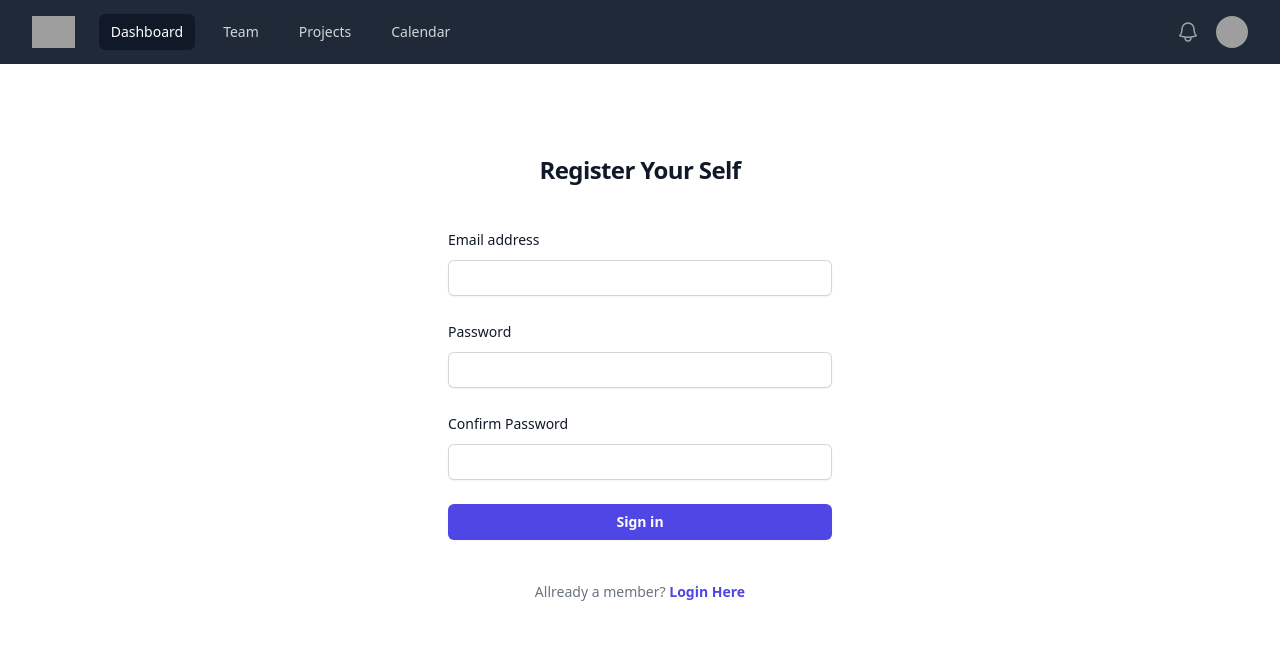
After one commit to Chiragkanani/Demo, a Node server app: page /register in a window 1280 px wide. The commit adds this page. Shown: the top 651 px of the page. Run offline with Node 20, Linux system fonts and the light colour scheme; some libraries are stand-ins or nearby versions; grey boxes are pictures that could not be loaded.

Commit message:
register

```diff
--- a/app/controllers/authController.js
+++ b/app/controllers/authController.js
@@ -1,10 +1,109 @@
 const logger = require("../config/logger")
+const conn = require("../config/mysql_connection");
+
+const bcrypt = require("bcrypt");
+const generate_unique_id = require("generate-unique-id");
+
 
 const authController = ()=>{
     return{
         getLoginForm(req,res){
             logger.info("Login form rendered")
             res.render("components/auth/login")
+        },
+        getRegisterForm(req,res){
+            res.render("components/auth/register")
+        },
+        async registerUser(req, res) {
+            try {
+                let salt = generate_unique_id({ length: 4 });
+                let activation_key = generate_unique_id({ length: 12 });
+
+                let result = await conn.query(
+                    `select id,status,active_pin from Users where email = '${req.body.email}'`
+                );
+                if (result[0].length >= 1) {
+                    if (result[0][0].status === "inActive") {
+                        let update = await conn.query(
+                            `update Users set created_at = CURRENT_TIMESTAMP  where email = '${req.body.email}'`
+                        );
+                        return res.send({
+                            success: true,
+                            alert:
+                                "You are Already Registered But Your Account is InActive Click Below link for Activate",
+                            activationLink: `http://localhost:3000/activateuser?email=${req.body.email}&activationKey=${result[0][0].active_pin}`,
+                        });
+                    }
+                    return res.send({
+                        success: false,
+                        alert: "Already User Exists with This email Try another one",
+                    });
+                } else {
+                    let detail = {
+                        email: req.body.email.trim(),
+                        password: await bcrypt.hash(req.body.password.trim() + salt, 10),
+                        salt: salt,
+                        status: "inActive",
+                        active_pin: activation_key,
+                    };
+                    let result = await conn.query("insert into Users SET ?", detail);
+                    if (result[0].affectedRows == 1) {
+                        return res.send({
+                            success: true,
+                            alert: "Click Below Link for Activate Your account",
+                            activationLink: `http://${req.hostname}:3000/activateuser?email=${req.body.email}&activationKey=${activation_key}`,
+                        });
+                    } else {
+                        return res.send({
+                            success: false,
+                            alert: "Something Went Wrong Try Again",
+                        });
+                    }
+                }
+            } catch (error) {
+                logger.error(error);
+            }
+        },
+        async activeUser(req, res) {
+            try {
+                let email = req.query.email;
+                let activation_key = req.query.activationKey;
+                let result = await conn.query(
+                    `select * from Users where email = '${email}'`
+                );
+                if (result[0].length >= 1) {
+                    if (activation_key == result[0][0].active_pin) {
+                        let datetime = new Date(result[0][0].created_at);
+                        let curdate = new Date();
+                        let diff = curdate - datetime;
+                        diff = parseInt(diff / (1000 * 60));
+
+                        if (diff < 120) {
+                            let active = await conn.query(
+                                `update Users set status = "Active" where email = '${email}'`
+                            );
+                            if (active[0].affectedRows >= 1) {
+                                return res.send(
+                                    "Your Account is Activated. You Can Login Now "
+                                );
+                            } else {
+                                return res.send("Something Went Wrong Try Again");
+                            }
+                        } else {
+                            let del = await conn.query(
+                                `delete from Users where email = '${email}'`
+                            );
+                            return res.send("Activation Link Expires Register Again");
+                        }
+                    } else {
+                        return res.send("Something Wrong in Activation Link!!!");
+                    }
+                } else {
+                    return res.send("Something Wrong in Activation Link!!!");
+                }
+            } catch (error) {
+                logger.error(error);
+            }
         }
     }
 }
--- a/package.json
+++ b/package.json
@@ -5,16 +5,20 @@
   "main": "server.js",
   "scripts": {
     "test": "echo \"Error: no test specified\" && exit 1",
-    "start":"nodemon"
+    "start": "nodemon"
   },
   "author": "chirag kanani",
   "license": "ISC",
   "dependencies": {
+    "bcrypt": "^5.1.1",
     "dotenv": "^16.4.5",
     "ejs": "^3.1.9",
     "express": "^4.18.3",
     "express-ejs-layouts": "^2.5.1",
     "express-session": "^1.18.0",
+    "generate-unique-id": "^2.0.3",
+    "jsonwebtoken": "^9.0.2",
+    "mysql2": "^3.9.3",
     "winston": "^3.13.0"
   }
 }
--- a/public/js/script.js
+++ b/public/js/script.js
@@ -0,0 +1,65 @@
+if (location.pathname == "/register") {
+    const submit_btn = document.querySelector("#submit-btn");
+    const registerform = document.querySelector("#registerform");
+    submit_btn.addEventListener("click", async (e) => {
+        e.preventDefault();
+        let data = new URLSearchParams(new FormData(registerform));
+        let responce = await fetch("/register", {
+            method: "post",
+            headers: {
+                "Content-Type": "application/x-www-form-urlencoded",
+            },
+            body: data,
+        });
+        responce = await responce.json();
+        if (!responce.success) {
+            Swal.fire({
+                icon: "error",
+                title: "Oops...",
+                text: responce.alert,
+            });
+        } else {
+            await Swal.fire({
+                icon: "success",
+                title: "You are Registered",
+                text: responce.alert,
+                showConfirmButton: false,
+                footer: `<a href="${responce.activationLink}" target= "_blank">${responce.activationLink}</a>`,
+            });
+            location.pathname = "/login";
+        }
+    });
+}
+
+if (location.pathname == "/login") {
+    const submit_btn = document.querySelector("#submit-btn");
+    const loginform = document.querySelector("#loginform");
+    submit_btn.addEventListener("click", async (e) => {
+        e.preventDefault();
+        let data = new URLSearchParams(new FormData(loginform));
+        let responce = await fetch("/login", {
+            method: "post",
+            headers: {
+                "Content-Type": "application/x-www-form-urlencoded",
+            },
+            body: data,
+        });
+        responce = await responce.json();
+        if (!responce.success) {
+            Swal.fire({
+                icon: "error",
+                title: "Oops...",
+                text: responce.alert,
+            });
+        } else {
+            await Swal.fire({
+                icon: "success",
+                title: "You are Loggedin",
+                text: responce.alert,
+                showConfirmButton: false,
+                showCloseButton: true,
+            });
+            location.pathname = "/";
+        }
+    });
+}
--- /dev/null
+++ b/views/components/auth/register.ejs
@@ -0,0 +1,49 @@
+<div class="flex min-h-full flex-col justify-center px-6 py-12 lg:px-8">
+    <div class="sm:mx-auto sm:w-full sm:max-w-sm">
+
+        <h2 class="mt-10 text-center text-2xl font-bold leading-9 tracking-tight text-gray-900">Register Your Self</h2>
+    </div>
+
+    <div class="mt-10 sm:mx-auto sm:w-full sm:max-w-sm">
+        <form class="space-y-6" id="registerform">
+            <div>
+                <label for="email" class="block text-sm font-medium leading-6 text-gray-900">Email address</label>
+                <div class="mt-2">
+                    <input id="email" name="email" type="text" autocomplete="email"
+                        class="block w-full rounded-md border-0 py-1.5 px-3 text-gray-900 shadow-sm ring-1 ring-inset ring-gray-300 placeholder:text-gray-400 focus:ring-2 focus:ring-inset focus:ring-indigo-600 sm:text-sm sm:leading-6">
+                </div>
+            </div>
+
+            <div>
+                <div class="flex items-center justify-between">
+                    <label for="password" class="block text-sm font-medium leading-6 text-gray-900">Password</label>
+                </div>
+                <div class="mt-2">
+                    <input id="password" name="password" type="password"
+                        class="block w-full rounded-md border-0 py-1.5 px-3 text-gray-900 shadow-sm ring-1 ring-inset ring-gray-300 placeholder:text-gray-400 focus:ring-2 focus:ring-inset focus:ring-indigo-600 sm:text-sm sm:leading-6">
+                </div>
+            </div>
+
+            <div>
+                <div class="flex items-center justify-between">
+                    <label for="password" class="block text-sm font-medium leading-6 text-gray-900">Confirm
+                        Password</label>
+                </div>
+                <div class="mt-2">
+                    <input id="password" name="conform_password" type="password"
+                        class="block w-full rounded-md border-0 py-1.5 px-3 text-gray-900 shadow-sm ring-1 ring-inset ring-gray-300 placeholder:text-gray-400 focus:ring-2 focus:ring-inset focus:ring-indigo-600 sm:text-sm sm:leading-6">
+                </div>
+            </div>
+            <div>
+                <button id="submit-btn"
+                    class="flex w-full justify-center rounded-md bg-indigo-600 px-3 py-1.5 text-sm font-semibold leading-6 text-white shadow-sm hover:bg-indigo-500 focus-visible:outline focus-visible:outline-2 focus-visible:outline-offset-2 focus-visible:outline-indigo-600">Sign
+                    in</button>
+            </div>
+        </form>
+
+        <p class="mt-10 text-center text-sm text-gray-500">
+            Allready a member?
+            <a href="/login" class="font-semibold leading-6 text-indigo-600 hover:text-indigo-500">Login Here</a>
+        </p>
+    </div>
+</div>
--- a/views/layouts/layout.ejs
+++ b/views/layouts/layout.ejs
@@ -5,6 +5,8 @@
     <meta charset="UTF-8">
     <meta name="viewport" content="width=device-width, initial-scale=1.0">
     <script src="https://cdn.tailwindcss.com"></script>
+    <script src="https://cdn.jsdelivr.net/npm/sweetalert2@11.10.6/dist/sweetalert2.all.min.js"></script>
+    <link rel="stylesheet" href="https://cdn.jsdelivr.net/npm/sweetalert2@11.10.6/dist/sweetalert2.min.css">
 </head>
 
 <body>
@@ -108,6 +110,7 @@
 
 <%- body  %>
 
+<script src="/js/script.js"></script>
 </body>
 
 </html>
```
Also changed, not shown: Routes/web.js (+8 -1 lines), app/config/mysql_connection.js (added, +10 -0 lines), app/controllers/homeController.js (added, +9 -0 lines), app/middlewares/auth.js (+21 -0 lines), views/components/auth/login.ejs (+17 -42 lines), 1 other file.
